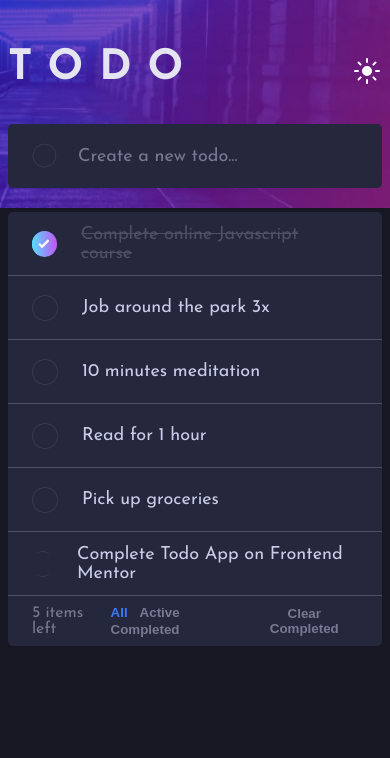
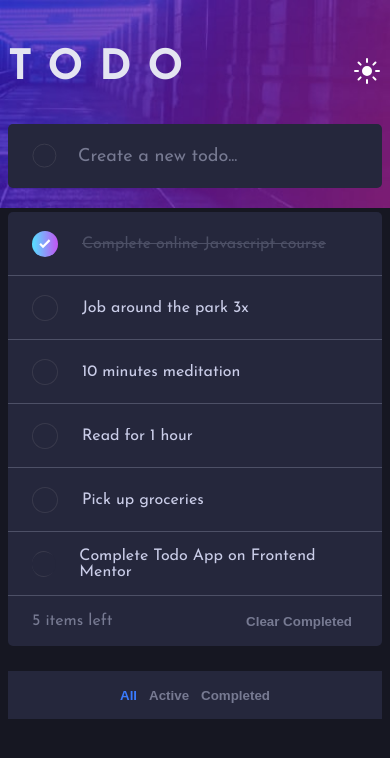
Before and after one commit to olppaemi/fem-todo-app, a React (Create React App) app: page / in a window 390 px wide. Shown: the top 758 px of the page. Built offline with nearby package versions, Linux system fonts and the light colour scheme.

Commit message:
UI modfied for mobile

```diff
--- a/jsconfig.json
+++ b/jsconfig.json
@@ -1,6 +1,6 @@
 {
   "compilerOptions": {
-    "baseUrl": "src",
+    "baseUrl": "./src",
     "target": "es6"
   },
   "include": [
--- a/src/App.js
+++ b/src/App.js
@@ -28,11 +28,12 @@ const App = () => {
 
   const { checked, setChecked, theme } = useMode();
 
-  const handleFilter = (e) => {
+  const handleFilter = useCallback((e) => {
     setFilter(e.target.value);
-  };
+  }, []);
 
-  const handleClick = (id) => {
+  const handleClick = useCallback(
+    (id) => {
       setTodos(
         todos.filter((todo) =>
           todo.id === id
@@ -42,10 +43,11 @@ const App = () => {
             : todo
         )
       );
-  };
+    },
+    [todos]
+  );
 
   const handleAdd = useCallback((title) => {
-    console.log(nextId.current);
     const newTodo = {
       id: nextId.current,
       title,
@@ -58,6 +60,11 @@ const App = () => {
   const handleRemove = useCallback((id) => {
     setTodos((todos) => todos.filter((todo) => todo.id !== id));
   }, []);
+
+  const handleClear = useCallback(
+    () => setTodos((todos) => todos.filter((todo) => todo.state === "Active")),
+    []
+  );
 
   return (
     <ThemeProvider theme={theme}>
@@ -74,6 +81,7 @@ const App = () => {
           <TodoControls
             activeItems={activeItems}
             handleFilter={handleFilter}
+            handleClear={handleClear}
             filter={filter}
           />
         </TodosContainer>
--- a/src/components/TodoControls/TodoFilter/index.js
+++ b/src/components/TodoControls/TodoFilter/index.js
@@ -1,8 +1,21 @@
 import React from "react";
+import rem from "services/rem";
 import styled from "styled-components";
 import { Button } from "../Button/index";
 
-const Wrapper = styled.div``;
+const Wrapper = styled.div`
+  @media only screen and (max-width: ${rem(624)}) {
+    position: absolute;
+    top: 150%;
+    left: 0;
+    right: 0;
+    height: ${rem(48)};
+    background: ${({ theme }) => theme.listBg};
+    display: flex;
+    justify-content: center;
+    align-items: center;
+  }
+`;
 const FilterBtn = styled(Button)`
   font-weight: 700;
   color: ${({ active, theme }) => active && theme.textCurrentState};
--- a/src/components/TodoControls/index.js
+++ b/src/components/TodoControls/index.js
@@ -11,6 +11,7 @@ const ControlsContainer = styled.div`
   height: ${rem(50)};
   padding: ${rem(18)} ${rem(24)};
   color: ${({ theme }) => theme.textState};
+  position: relative;
 `;
 const LeftItems = styled.div``;
 
@@ -26,7 +27,7 @@ const TodoControls = ({ activeItems, handleFilter, handleClear, filter }) => {
     <ControlsContainer>
       <LeftItems>{activeItems} items left</LeftItems>
       <TodoFilter handleFilter={handleFilter} filter={filter} />
-      <TodoClear handleClear={handleClear}>Clear Completed</TodoClear>
+      <TodoClear onClick={handleClear}>Clear Completed</TodoClear>
     </ControlsContainer>
   );
 };
--- a/src/components/TodoList/TodoItem/index.js
+++ b/src/components/TodoList/TodoItem/index.js
@@ -40,7 +40,7 @@ const Item = styled.div`
   }
 `;
 const Todo = styled.p`
-  font-size: ${rem(18)};
+  font-size: clamp(${rem(16)}, 2vw, ${rem(20)});
   color: ${({ completed, theme }) =>
     completed ? theme.textCompleted : theme.textActive};
   text-decoration: ${({ completed }) => completed && "line-through"};
--- a/src/components/TodoList/index.js
+++ b/src/components/TodoList/index.js
@@ -1,9 +1,11 @@
 import React from "react";
 import TodoItem from "./TodoItem";
 import styled from "styled-components";
+import rem from "services/rem";
 
 const TodoListContainer = styled.div`
   overflow: auto;
+  max-height: ${rem(400)};
 `;
 
 const TodoList = ({ todos, handleClick, handleRemove }) => {
```
Lines whose indentation alone changed are shown as unchanged.
